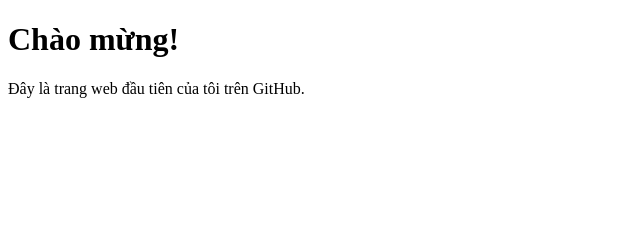
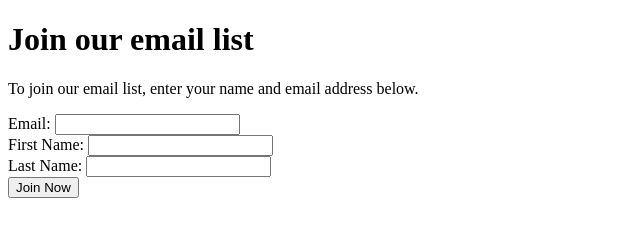
Before and after one commit to trinhanh261219-dot/minhanh05, a plain HTML site: page index.htm in a window 1280 px wide. Shown: the whole page, without its empty margins (0-640 px from the left). Drawn offline with Linux system fonts and the light colour scheme.

Commit message:
index.htm

```diff
--- a/index.htm
+++ b/index.htm
@@ -1,12 +1,28 @@
 <!DOCTYPE html>
-<html lang="en">
+<html>
 <head>
-    <meta charset="UTF-8">
-    <meta name="viewport" content="width=device-width, initial-scale=1.0">
-    <title>Trang web đầu tiên của tôi</title>
+    <meta charset="utf-8">
+    <title>Murach's Java Servlets and JSP</title>
+    <link rel="stylesheet" href="styles/main.css" type="text/css"/>
 </head>
 <body>
-    <h1>Chào mừng!</h1>
-    <p>Đây là trang web đầu tiên của tôi trên GitHub.</p>
+    <h1>Join our email list</h1>
+    <p>To join our email list, enter your name and
+       email address below.</p>
+   <form action="emailList" method="post">
+        <input type="hidden" name="action" value="add">
+
+        <label>Email:</label>
+        <input type="email" name="email" required><br>
+
+        <label>First Name:</label>
+        <input type="text" name="firstName" required><br>
+
+        <label>Last Name:</label>
+        <input type="text" name="lastName" required><br>
+
+        <label> </label>
+        <input type="submit" value="Join Now" id="submit">
+    </form>
 </body>
 </html>
```
